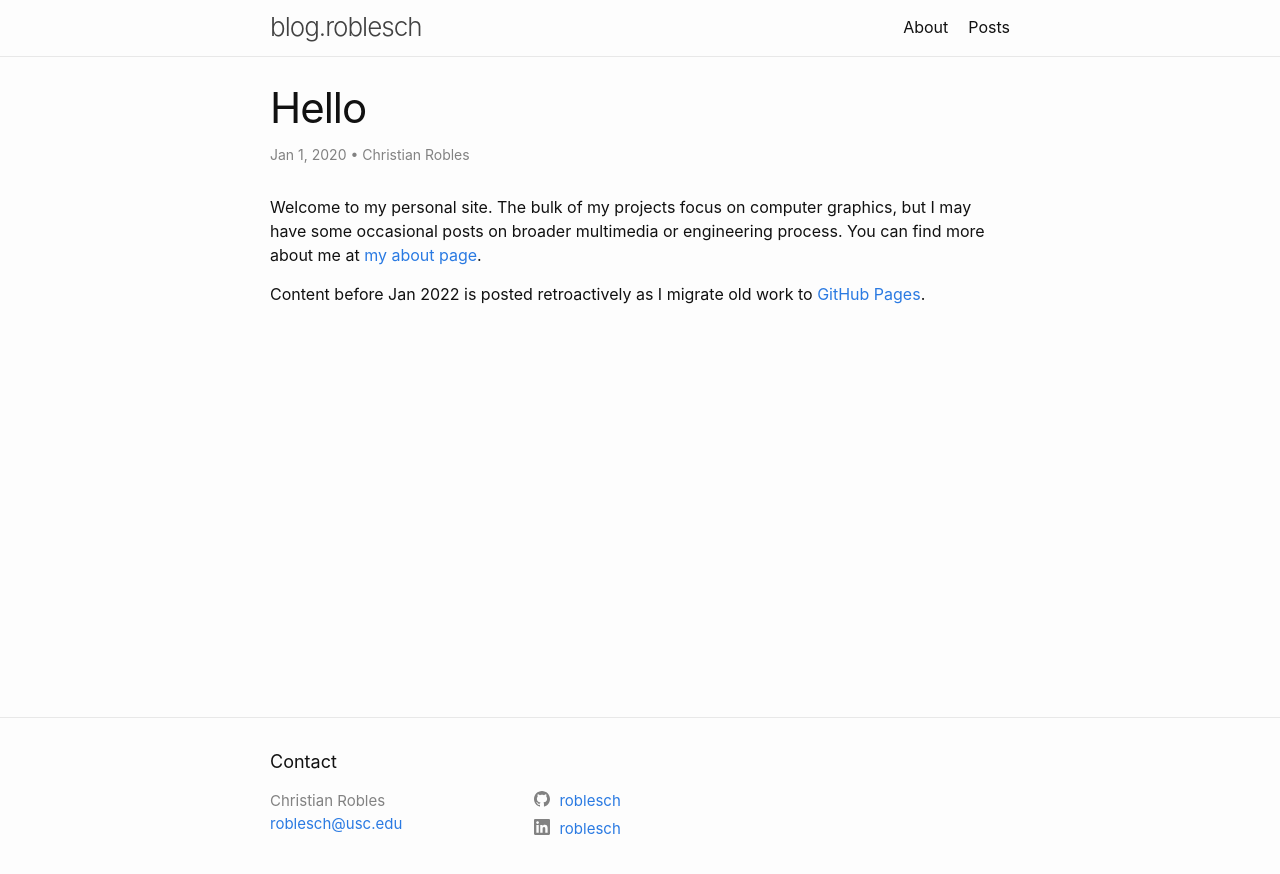
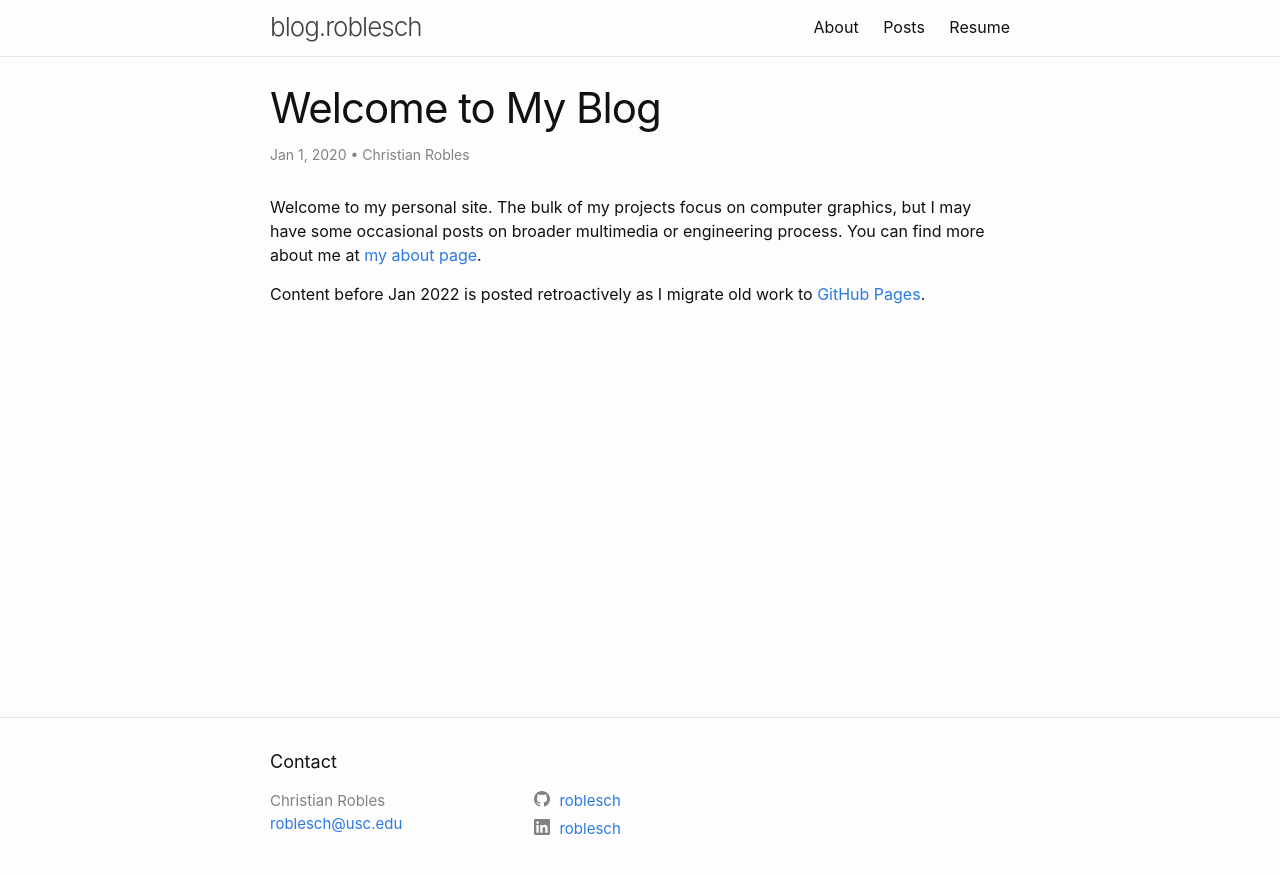
Before and after one commit to roblesch/roblesch.github.io, a Jekyll site: the page built from _posts/2020-01-01-welcome-blog.md, in a window 1280 px wide. Shown: the top 874 px of the page. Built offline with Jekyll 4.4.1, drawn with Linux system fonts in a browser that asks for light colours; nearby versions of some CDN libraries.

Commit message:
Add resume.

```diff
--- a/_includes/header.html
+++ b/_includes/header.html
@@ -1,11 +1,7 @@
 <header class="site-header" role="banner">
 
   <div class="wrapper">
-    {%- assign default_paths = site.pages | map: "path" -%}
-    {%- assign page_paths = site.header_pages | default: default_paths -%}
     <a class="site-title" rel="author" href="{{ "/" | relative_url }}">{{ site.title | escape }}</a>
-
-    {%- if page_paths -%}
     <nav class="site-nav">
       <input type="checkbox" id="nav-trigger" class="nav-trigger" />
       <label for="nav-trigger">
@@ -17,14 +13,10 @@
       </label>
 
       <div class="trigger">
-          {%- for path in page_paths -%}
-            {%- assign my_page = site.pages | where: "path", path | first -%}
-            {%- if my_page.title -%}
-            <a class="page-link" href="{{ my_page.url | relative_url }}">{{ my_page.title | escape }}</a>
-            {%- endif -%}
-          {%- endfor -%}
+        <a class="page-link" href="/about">About</a>
+        <a class="page-link" href="/posts">Posts</a>
+        <a class="page-link" href="/assets/resume.pdf">Resume</a>
       </div>
     </nav>
-    {%- endif -%}
   </div>
 </header>
--- a/_posts/2020-01-01-hello.md
+++ b/_posts/2020-01-01-welcome-blog.md
@@ -1,6 +1,6 @@
 ---
 layout: post
-title:  "Hello"
+title:  "Welcome to My Blog"
 date: 2020-01-01
 author: Christian Robles
 published: true
```
Also changed, not shown: assets/images/cse167x/teapotdemo.png (added), 2 other files. Lines whose indentation alone changed are shown as unchanged.
